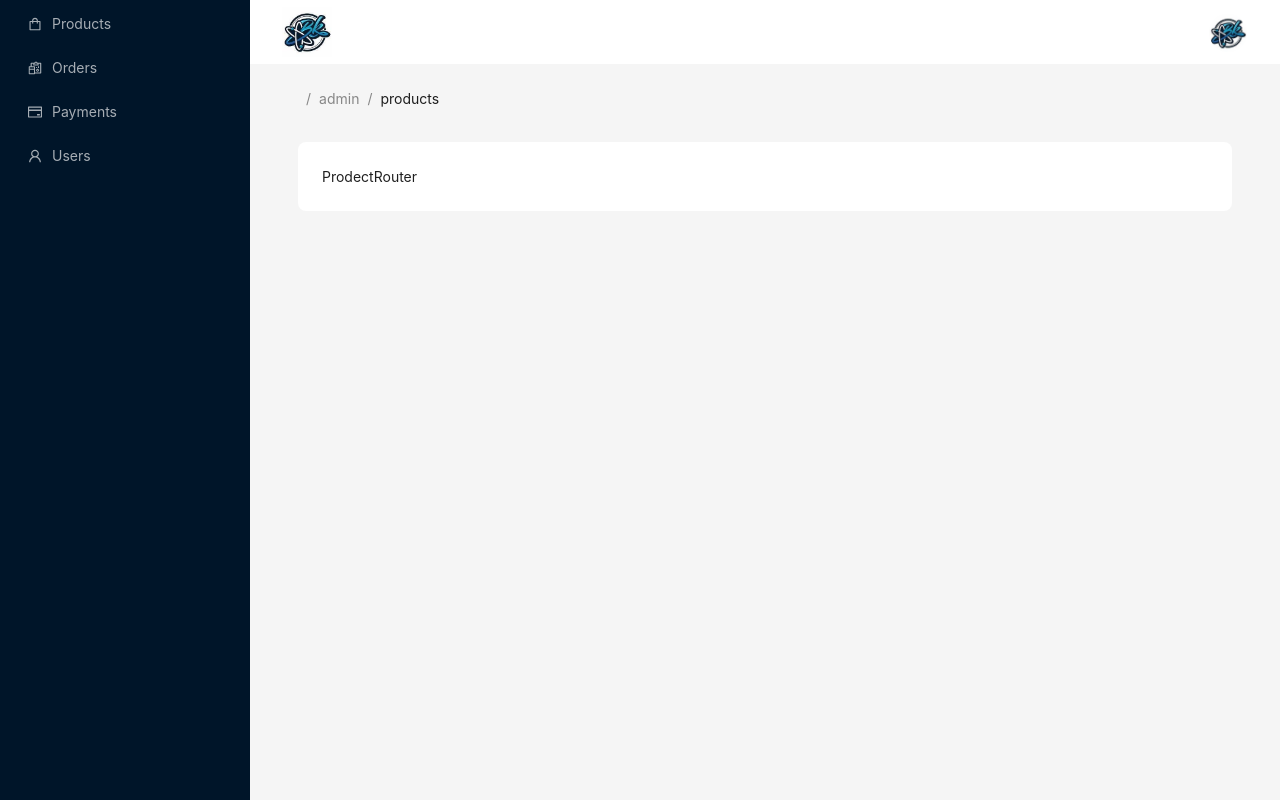
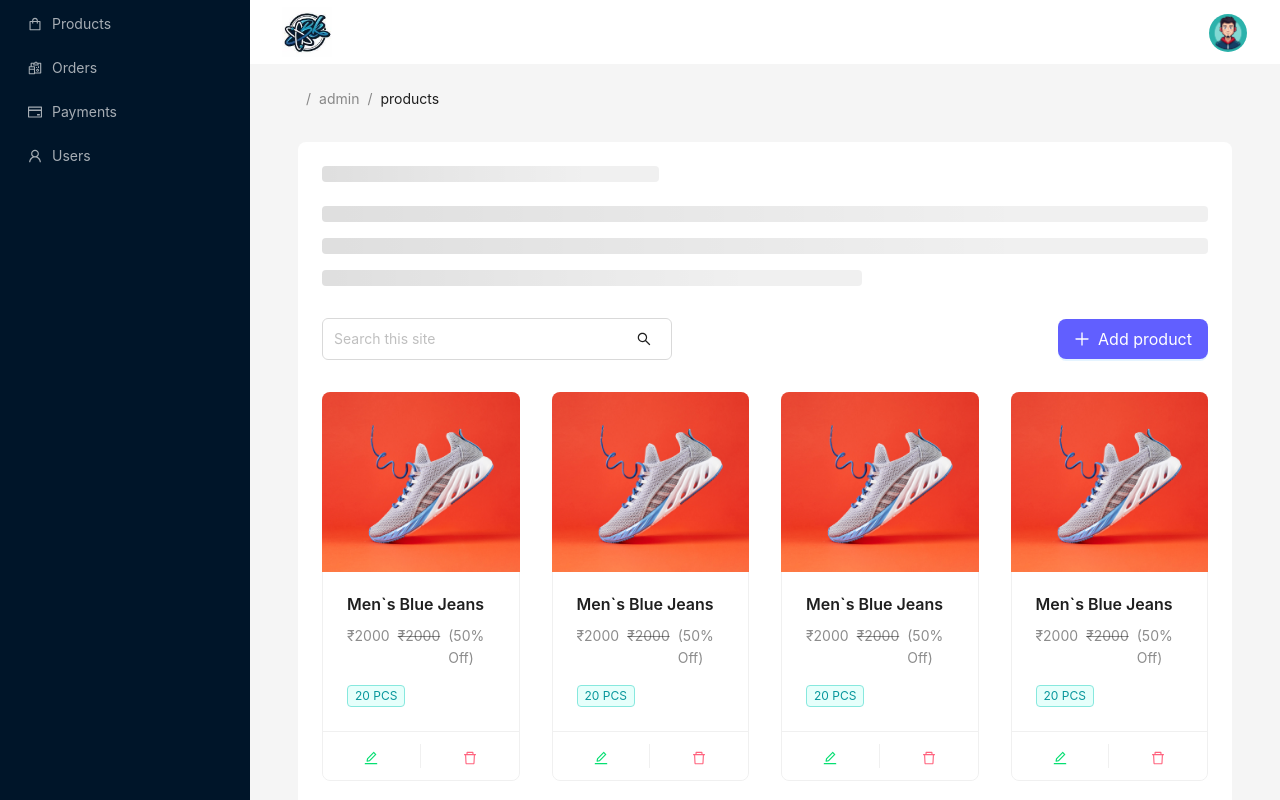
Before and after one commit to bholusaini/ecommers, a Next.js app: page /admin/products in a window 1280 px wide. Shown: the top 800 px of the page. Built offline with nearby package versions, Linux system fonts and the light colour scheme.

Commit message:
done api fetch all slugs and update and deltet slug add done products ui update

```diff
--- a/app/admin/products/page.tsx
+++ b/app/admin/products/page.tsx
@@ -1,8 +1,11 @@
+import Products from "../../../components/admin/products/Prodect"
 
 
 const ProdectRouter = () => {
   return (
-    <div>ProdectRouter</div>
+    <div>
+      <Products/>
+    </div>
   )
 }
 
--- a/app/api/product/[slug]/route.ts
+++ b/app/api/product/[slug]/route.ts
@@ -1,3 +1,6 @@
+import mongoose from "mongoose"
+mongoose.connect("mongodb://localhost:27017/Ecommers")
+
 import { NextRequest ,NextResponse as res} from "next/server";
 import ServerCatchError from "../../../../Lib/server-catch-error";
 import SlugInterface from "../../../../interface/Slug.interface";
@@ -18,3 +21,34 @@ export  const GET = async (req:NextRequest,context:SlugInterface)=>{
         return ServerCatchError(err)
     }
 }
+export  const PUT = async (req:NextRequest,context:SlugInterface)=>{
+    try{
+        const {slug:id} = await context.params
+        const body = await req.json()
+        const product = await ProductModel.findByIdAndUpdate(id,body,{new:true})
+
+        if(!product)
+            return res.json({message:"Product not fount "},{status:404})
+
+        return res.json(product)
+    }
+    catch(err)
+    {
+        return ServerCatchError(err)
+    }
+}
+export  const DELETE = async (req:NextRequest,context:SlugInterface)=>{
+    try{
+        const {slug :id} = await context.params
+        const product = await ProductModel.findByIdAndDelete(id)
+
+        if(!product)
+            return res.json({message:"Product not fount "},{status:404})
+
+        return res.json(product)
+    }
+    catch(err)
+    {
+        return ServerCatchError(err)
+    }
+}
--- a/app/api/product/route.ts
+++ b/app/api/product/route.ts
@@ -7,6 +7,7 @@ import { v4 as uuId } from "uuid";
 import fs from "fs"
 import Prodect from "../../../components/admin/products/Prodect";
 import ProductModel from "../../../model/product.model";
+import ServerCatchError from "../../../Lib/server-catch-error";
 
 export const POST = async (req:NextRequest)=>{
     //  for file uploads
@@ -36,3 +37,24 @@ export const POST = async (req:NextRequest)=>{
     return res.json(products)
 
 }
+
+export const GET = async (req:NextRequest)=>{
+    try{
+       const {searchParams} = new URL(req.url)
+       const slug  = searchParams.get("slug")
+
+       if(slug)
+       {
+        const slugs = await ProductModel.distinct("slug")
+        return res.json(slugs)
+       }
+
+       const products = await ProductModel.find()
+       return res.json(products)
+
+    }
+    catch(err)
+    {
+        return ServerCatchError(err)
+    }
+}
--- a/components/admin/Layout.tsx
+++ b/components/admin/Layout.tsx
@@ -101,7 +101,7 @@ const AdminLayout: FC<ChildrenInterface> = ({children}) => {
               <Dropdown menu={acountMenu}>
                 <Avatar
                   size="large"
-                  src="/images/logo.jpg"
+                  src="/images/avt.avif"
                 />
               </Dropdown>
             </div>
--- a/components/admin/products/Prodect.tsx
+++ b/components/admin/products/Prodect.tsx
@@ -1,9 +1,141 @@
-import React from 'react'
+'use client'
+import { AppstoreAddOutlined, ArrowLeftOutlined, ArrowRightOutlined, DeleteOutlined, EditOutlined, PlusOutlined, SearchOutlined, UploadOutlined } from '@ant-design/icons'
+import { Button, Card, Divider, Form, Input, InputNumber, Modal, Skeleton, Tag, Upload } from 'antd'
+import React, { useState } from 'react'
+import Image from 'next/image'
 
-const Prodect = () => {
+const Products = () => {
+  const [open, setOpen] = useState(false)
+
+  const onSearch = (values: any)=>{
+    console.log(values)
+  }
+
+  const handleClose = ()=>{
+    setOpen(false)
+  }
+
+  const createProduct = (values: any)=>{
+    console.log(values)
+  }
+
   return (
-    <div>Prodect</div>
+    <div className='flex flex-col gap-8'>
+      <Skeleton active />
+      <div className='flex justify-between items-center'>
+        <Form onFinish={onSearch}>
+          <Form.Item name="search" rules={[{required: true}]} className='!mb-0'>
+            <Input
+              placeholder='Search this site'
+              suffix={<Button htmlType='submit' type="text" icon={<SearchOutlined />} />}
+              className='!w-[350px]'
+            />
+          </Form.Item>
+        </Form>
+        <Button onClick={()=>setOpen(true)} type='primary' size='large' icon={<PlusOutlined />} className='!bg-indigo-500'>Add product</Button>
+      </div>
+
+      <div className='grid grid-cols-4 gap-8'>
+        {
+          Array(20).fill(0).map((item, index)=>(
+            <Card
+              key={index}
+              hoverable
+              cover={
+                <div className='relative w-full h-[180px]'>
+                  <Image src="/images/product.jpg" layout="fill" alt={`product-${index}`} objectFit='cover' className='rounded-t-lg'/>
+                </div>
+              }
+              actions={[
+                <EditOutlined key="edit" className='!text-green-400' />,
+                <DeleteOutlined key="delete" className='!text-rose-400' />
+              ]}
+            >
+              <Card.Meta
+                title="Men`s Blue Jeans"
+                description={
+                  <div className='flex gap-2'>
+                    <label>₹2000</label>
+                    <del>₹2000</del>
+                    <label>(50% Off)</label>
+                  </div>
+                }
+              />
+              <Tag className='!mt-5' color="cyan">20 PCS</Tag>
+            </Card>
+          ))
+        }
+      </div>
+      <Modal open={open} width={720} centered footer={null} onCancel={handleClose} maskClosable={false}>
+        <h1 className='text-lg font-medium'>Add a new product</h1>
+        <Divider />
+        <Form layout='vertical' onFinish={createProduct}>
+          <Form.Item
+            label="Product name"
+            name="title"
+            rules={[{required: true}]}
+          >
+            <Input
+              size='large'
+              placeholder='Enter product name'
+            />
+          </Form.Item>
+
+          <div className='grid grid-cols-3 gap-6'>
+            <Form.Item
+              label="Price"
+              name="price"
+              rules={[{required: true, type: "number"}]}
+            >
+              <InputNumber
+                size='large'
+                placeholder='00.00'
+                className='!w-full'
+              />
+            </Form.Item>
+
+            <Form.Item
+              label="Discount"
+              name="discount"
+              rules={[{required: true, type: "number"}]}
+            >
+              <InputNumber
+                size='large'
+                placeholder='20'
+                className='!w-full'
+              />
+            </Form.Item>
+
+            <Form.Item
+              label="Quantity"
+              name="quantity"
+              rules={[{required: true, type: "number"}]}
+            >
+              <InputNumber
+                size='large'
+                placeholder='20'
+                className='!w-full'
+              />
+            </Form.Item>
+          </div>
+
+          <Form.Item label="Description" rules={[{required: true}]} name="description">
+            <Input.TextArea rows={5} placeholder='Description' />
+          </Form.Item>
+
+          <Form.Item name="image" rules={[{required: true}]}>
+            <Upload>
+              <Button size="large" icon={<UploadOutlined />}>Upload a product image</Button>
+            </Upload>
+          </Form.Item>
+
+          <Form.Item>
+            <Button htmlType='submit' size='large' type='primary' icon={<ArrowRightOutlined />}>Add now</Button>
+          </Form.Item>
+        </Form>
+      </Modal>
+    </div>
   )
 }
 
-export default Prodect
+export default Products
```
Also changed, not shown: public/images/avt.avif (added), public/images/product.jpg (added).
